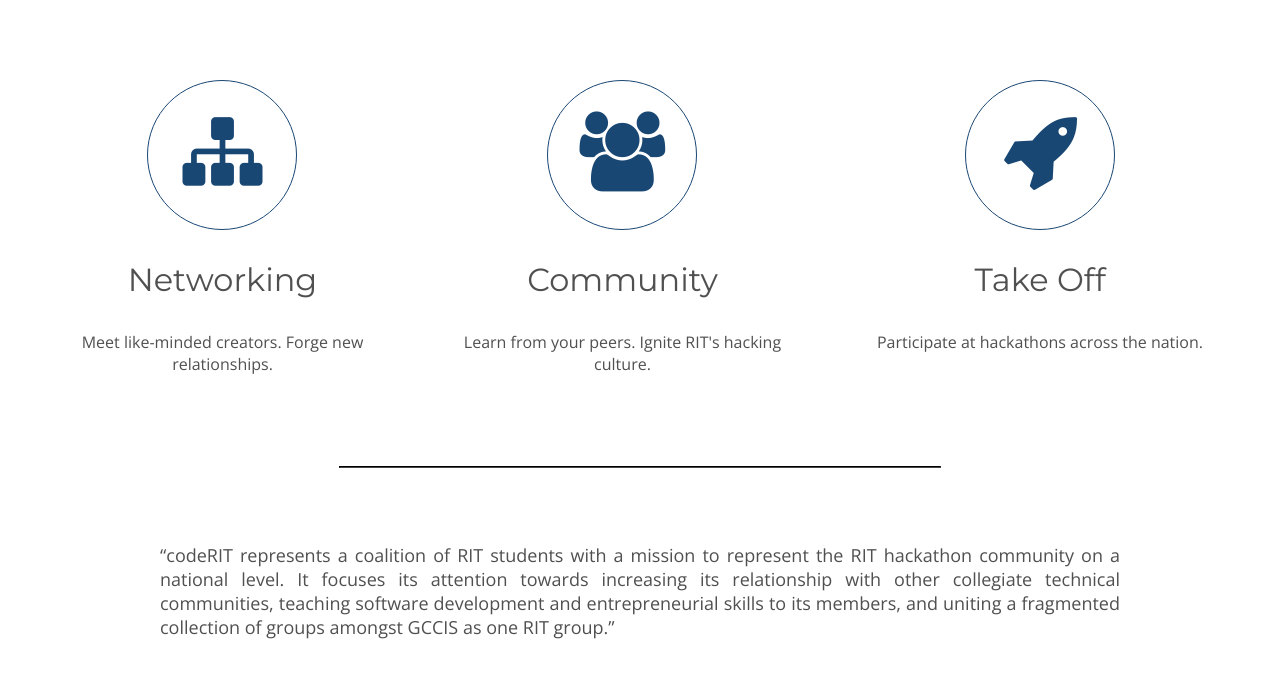
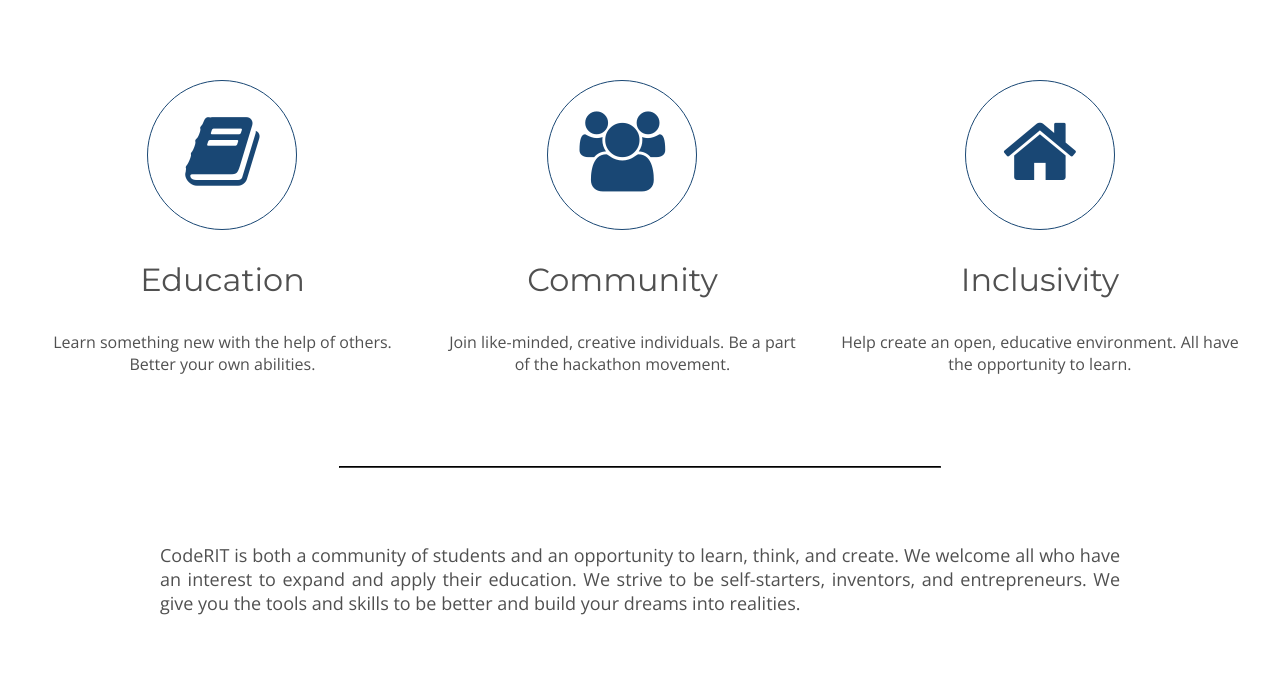
Before and after one commit to codeRIT/coderit.github.io, a Jekyll site: the page built from index.html, in a window 1280 px wide and 900 px high, scrolled down 1069 px, cut to the strip 0-719 px from the top of the window. Shown: the top 678 px of the strip. Built offline with Jekyll 4.4.1, drawn with Linux system fonts in a browser that asks for light colours; nearby versions of some CDN libraries; Markdown is read by kramdown in place of the engine named in the settings; comment, search, counter and statistics services are not loaded; some of the changed text lies outside the part shown.

Commit message:
Edited wording on various statements

```diff
--- a/index.html
+++ b/index.html
@@ -13,23 +13,23 @@
   <h2 class="title">WHAT IS CODERIT?</h2>
   <div class="grid-cta three">
     <div class="col center badge-cta">
-      <i class="fa fa-sitemap fa-5x badge-icon"></i>
-      <h3 class="badge-name">Networking</h3>
-      <p>Meet like-minded creators. Forge new relationships.</p>
+      <i class="fa fa-book fa-5x badge-icon"></i>
+      <h3 class="badge-name">Education</h3>
+      <p>Learn something new with the help of others. Better your own abilities.</p>
     </div>
     <div class="col center badge-cta">
       <i class="fa fa-group fa-5x badge-icon"></i>
       <h3 class="badge-name">Community</h3>
-      <p>Learn from your peers. Ignite RIT's hacking culture.</p>
+      <p>Join like-minded, creative individuals. Be a part of the hackathon movement.</p>
     </div>
     <div class="col center badge-cta">
-      <i class="fa fa-rocket fa-5x badge-icon"></i>
-      <h3 class="badge-name">Take Off</h3>
-      <p>Participate at hackathons across the nation.</p>
+      <i class="fa fa-home fa-5x badge-icon"></i>
+      <h3 class="badge-name">Inclusivity</h3>
+      <p>Help create an open, educative environment. All have the opportunity to learn.</p>
     </div>
   </div>
   <hr />
-  <p id="mission">“codeRIT represents a coalition of RIT students with a mission to represent the RIT hackathon community on a national level. It focuses its attention towards increasing its relationship with other collegiate technical communities, teaching software development and entrepreneurial skills to its members, and uniting a fragmented collection of groups amongst GCCIS as one RIT group.”</p>
+  <p id="mission">CodeRIT is both a community of students and an opportunity to learn, think, and create. We welcome all who have an interest to expand and apply their education. We strive to be self-starters, inventors, and entrepreneurs. We give you the tools and skills to be better and build your dreams into realities.</p>
 </div>
 <div id="events" class="banner">
   <div class="section">
```
Also changed, not shown: other parts of index.html (+1 -1 lines), events/_posts/2014-10-10-UB-Hacking.md (deleted, +0 -4 lines).
